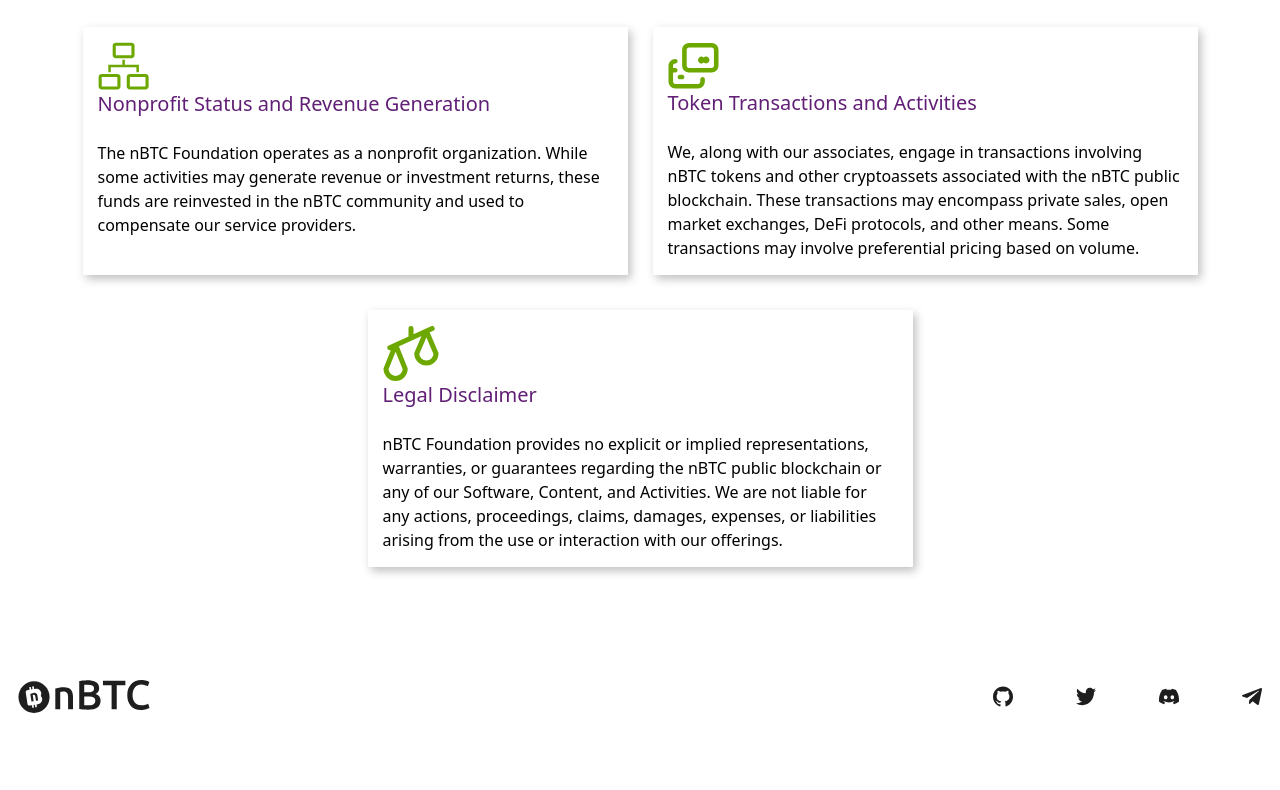
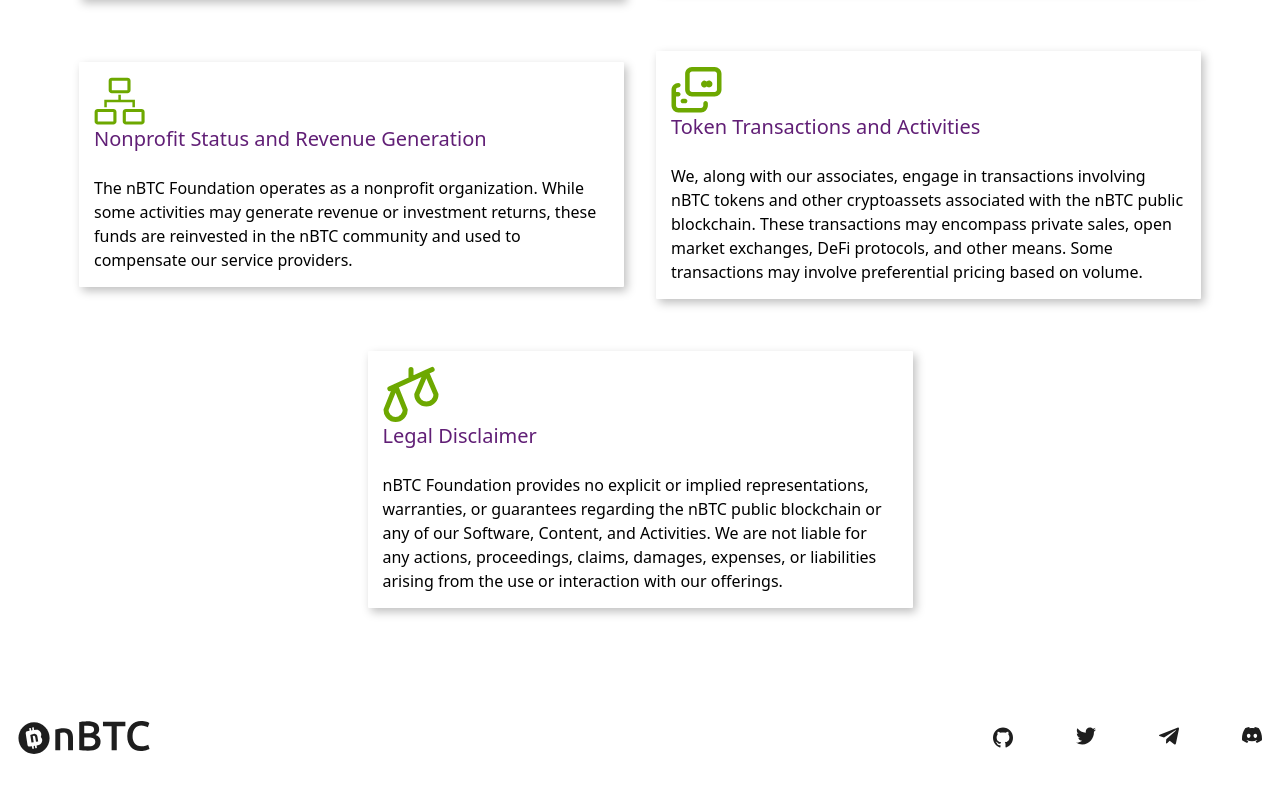
Before and after one commit to Duckchain/nBTC, a Next.js app: page /why in a window 1280 px wide. Shown: the part 1871-2661 px from the top of the page. Before the commit the page ends 2620 px from the top, so only its background shows below. Built offline with nearby package versions, Linux system fonts and the light colour scheme.

Commit message:
links and flex wrap optimization

```diff
--- a/src/components/footer.tsx
+++ b/src/components/footer.tsx
@@ -4,10 +4,13 @@
 import Link from "next/link";
 
 const navElements = [
-  imgref.githublogo,
-  imgref.twitterlogo,
-  imgref.telegramlogo,
-  imgref.discordlogo,
+  { logo: imgref.githublogo, linkto: "" },
+  {
+    logo: imgref.twitterlogo,
+    linkto: "https://x.com/_nBTC?t=L0HDDC54VOLmoFBbp6HNtg&s=09",
+  },
+  { logo: imgref.telegramlogo, linkto: "https://t.me/nBTC_TG" },
+  { logo: imgref.discordlogo, linkto: "" },
 ];
 
 function Footer() {
@@ -23,13 +26,15 @@
 
       <div className=" flex text-white gap-[63px]">
         {navElements.map((navElement, index) => (
+          <a href={navElement.linkto} target="_blank">
             <Image
               key={index}
-            src={navElement}
+              src={navElement.logo}
               alt="translation icon"
               width={20}
               height={20}
             />
+          </a>
         ))}
       </div>
     </footer>
--- a/src/components/imgref.ts
+++ b/src/components/imgref.ts
@@ -3,8 +3,8 @@
 import nbtcbnw from "../assets/images/nbtcbnw.svg"
 import githublogo from "../assets/images/githublogo.svg"
 import twitterlogo from "../assets/images/twitterlogo.svg"
-import discordlogo from "../assets/images/telegramlogo.svg"
-import telegramlogo from "../assets/images/discordlogo.svg"
+import telegramlogo from "../assets/images/telegramlogo.svg"
+import discordlogo from "../assets/images/discordlogo.svg"
 import polygonshape from "../assets/images/polygonshape.svg"
 import underlineapparently from "../assets/images/underlineapparently.svg"
 
--- a/src/pages/why/business/index.tsx
+++ b/src/pages/why/business/index.tsx
@@ -23,11 +23,11 @@
       description:
         "A growing number of patrons prefer nBTC as a payment method. Merchants who offer this option tend to draw in more customers actively seeking out businesses that accept nBTC",
     },
-    // {
-    //   header: "Free marketing and Press coverage",
-    //   description:
-    //     "By accepting nBTC, merchants gain exposure through free listings in directories, expanding their customer base. Additionally, embracing this trend can generate positive press and publicity for their business.",
-    // },
+    {
+      header: "Free marketing and Press coverage",
+      description:
+        "By accepting nBTC, merchants gain exposure through free listings in directories, expanding their customer base. Additionally, embracing this trend can generate positive press and publicity for their business.",
+    },
   ];
 
   return (
@@ -65,7 +65,7 @@
         <p className=" text-[#1E1E1E] font-normal text-2xl">
           nBTC tokens offer a range of valuable advantages.
         </p>
-        <div className=" mt-[25px] mx-auto grid grid-cols-1 sm:grid-cols-2 md:grid-cols-3 lg:grid-cols-3 xl:grid-cols-3 w-full place-items-center gap-4">
+        <div className=" mt-[25px] mx-auto flex flex-wrap justify-center items-center gap-8">
           {WhitecardArr.map((things, index) => (
             <WhiteCard
               key={index}
@@ -74,15 +74,11 @@
             />
           ))}
         </div>
-        <WhiteCard
-          header="Free marketing and Press coverage"
-          description="By accepting nBTC, merchants gain exposure through free listings in directories, expanding their customer base. Additionally, embracing this trend can generate positive press and publicity for their business."
-        />
         <div className="mt-[80px]">
           <PurpleishButton children={"Get Started with nBTC"} />
         </div>
       </section>
-          <GetQuickOV ShowDev ShowIndi />
+      <GetQuickOV ShowDev ShowIndi />
     </Layout>
   );
 }
--- a/src/pages/why/index.tsx
+++ b/src/pages/why/index.tsx
@@ -53,6 +53,13 @@
       description:
         "We, along with our associates, engage in transactions involving nBTC tokens and other cryptoassets associated with the nBTC public blockchain. These transactions may encompass private sales, open market exchanges, DeFi protocols, and other means. Some transactions may involve preferential pricing based on volume.",
     },
+    {
+      id: 7,
+      image: "legal.svg",
+      title: "Legal Disclaimer",
+      description:
+        "nBTC Foundation provides no explicit or implied representations, warranties, or guarantees regarding the nBTC public blockchain or any of our Software, Content, and Activities. We are not liable for any actions, proceedings, claims, damages, expenses, or liabilities arising from the use or interaction with our offerings.",
+    },
   ];
     return (
       <Layout>
@@ -90,7 +97,7 @@
               </div>
             </div>
           </section>
-                <GetQuickOV ShowBiz ShowDev ShowIndi/>
+          <GetQuickOV ShowBiz ShowDev ShowIndi />
 
           <section className="mt-[52px] mb-[58px] flex flex-col px-[2.5%]">
             <header className="text-center mx-auto mb-6 lg:px-20">
@@ -103,7 +110,8 @@
 
             {/* <div className="card-container"> */}
             <section className="flex flex-col min-h-screen px-[2.5%] items-center">
-                <div className="grid grid-cols-1 p-[15px] tablet:grid-cols-2 gap-[25px]">
+              {/* <div className="grid grid-cols-1 p-[15px] tablet:grid-cols-2 gap-[25px]"> */}
+              <div className=" mt-[25px] mx-auto flex flex-wrap justify-center items-center gap-8">
                 {cardData.map((card) => (
                   <Card
                     key={card.id}
@@ -114,12 +122,6 @@
                   />
                 ))}
               </div>
-                <Card
-                  id={7}
-                  image="legal.svg"
-                  title="Legal Disclaimer"
-                  description="nBTC Foundation provides no explicit or implied representations, warranties, or guarantees regarding the nBTC public blockchain or any of our Software, Content, and Activities. We are not liable for any actions, proceedings, claims, damages, expenses, or liabilities arising from the use or interaction with our offerings."
-                />
             </section>
             {/* </div> */}
           </section>
--- a/src/pages/why/individual/index.tsx
+++ b/src/pages/why/individual/index.tsx
@@ -60,7 +60,7 @@
         <p className=" text-[#1E1E1E] font-normal text-2xl">
           nBTC tokens offer a range of valuable advantages.
         </p>
-        <div className=" mt-[25px] mb-[80px] flex flex-col tablet:flex-row justify-between tablet:w-full gap-4 tablet:gap-0">
+        <div className=" mt-[25px] mx-auto flex flex-wrap justify-center items-center gap-8">
           {WhitecardArr.map((things, index) => (
             <WhiteCard
               key={index}
@@ -69,9 +69,11 @@
             />
           ))}
         </div>
+        <div className="mt-[80px]">
         <PurpleishButton children={"Get Started with nBTC"} />
+        </div>
       </section>
-          <GetQuickOV ShowBiz ShowDev />
+      <GetQuickOV ShowBiz ShowDev />
     </Layout>
   );
 }
```
Lines whose indentation alone changed are shown as unchanged.
